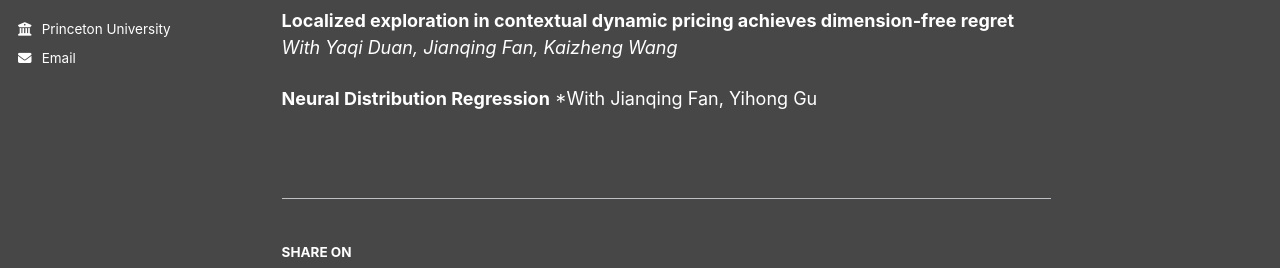
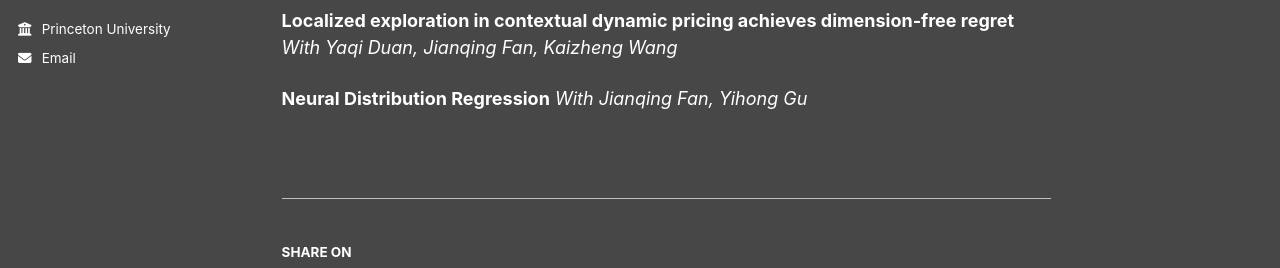
Before and after one commit to jinhangc/jinhangc.github.io, a Jekyll site: the page built from _publications/preprints.md, in a window 1280 px wide and 1078 px high. Shown: the part 361-629 px from the top of the window. Built offline with Jekyll 4.4.1, drawn with Linux system fonts in a browser that asks for light colours; a script that is not in the unit is left out.

```diff
--- a/_publications/preprints.md
+++ b/_publications/preprints.md
@@ -17,4 +17,4 @@ venue: 'Various Platforms'
 *With Yaqi Duan, Jianqing Fan, Kaizheng Wang*
 
 **Neural Distribution Regression**
-*With Jianqing Fan, Yihong Gu
+*With Jianqing Fan, Yihong Gu*
```
